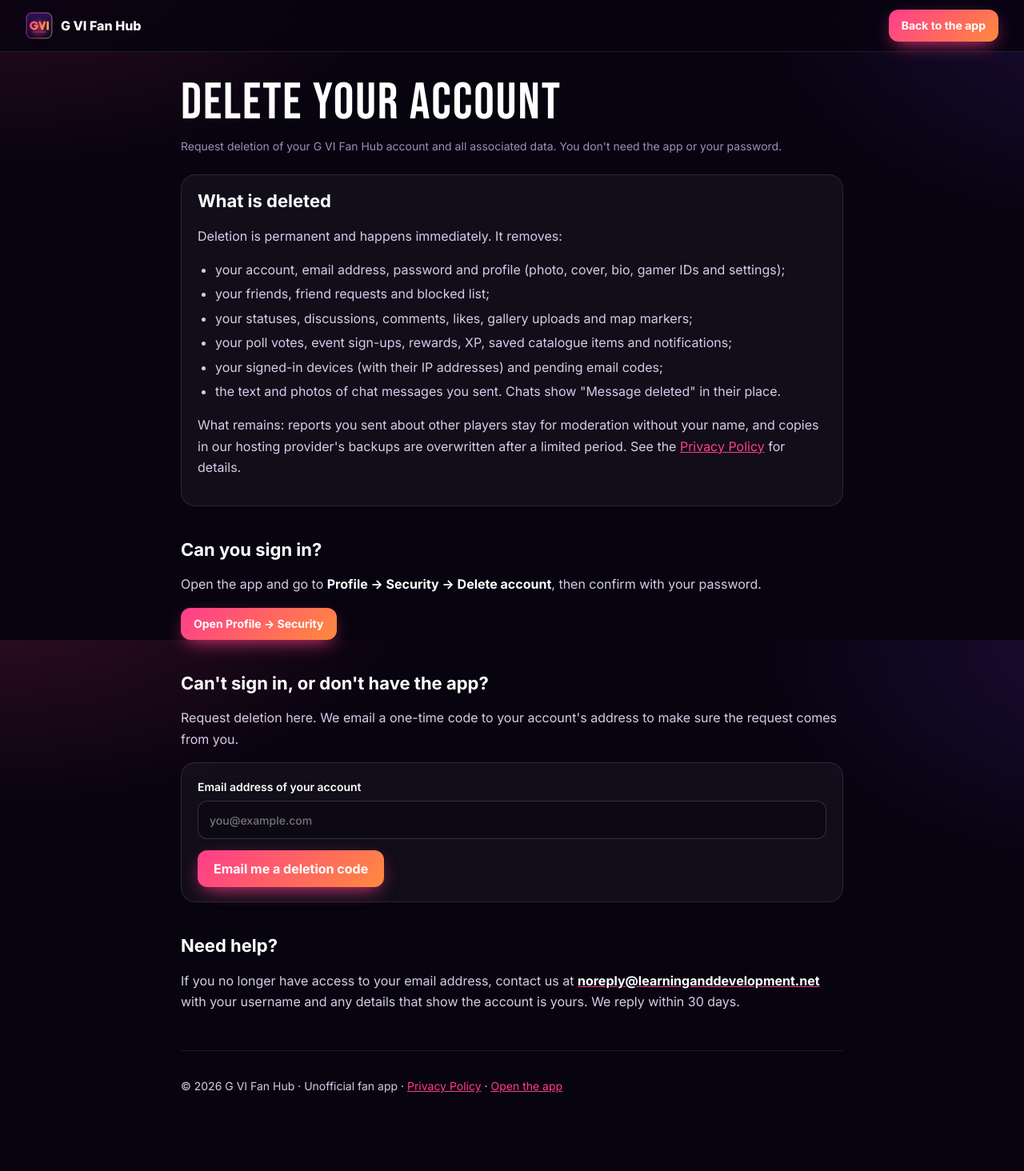
After one commit to gauravgosainleo/Application, a PHP site: page /delete-account.php in a window 1280 px wide. The commit adds this page. Shown: the whole page at 80% size. Run offline with PHP 8.4, Linux system fonts and the light colour scheme; data that the repository does not hold is empty; some libraries are stand-ins or nearby versions.

Commit message:
Add an account deletion request page
delete-account.php lets players delete their account and data without the
app or their password: they enter their email, confirm with a one-time
code sent to it, tick a confirmation box and the account is deleted at
once, followed by a confirmation email. Unknown emails get the same answer,
codes are rate-limited and single-use, and banned players can delete too.

- auth/delete-request and auth/delete-confirm API routes.
- One shared delete_user_account() for the player, the request page and
  the admin panel; it also removes the account's pending email codes.
- Linked from the login footer, Profile -> Security and the Privacy
  Policy; the public pages share assets/css/legal.css.
- README: the deletion URL for the Google Play listing.

Co-Authored-By: Claude Opus 5.5 <noreply@anthropic.com>
Claude-Session: https://claude.ai/code/session_01PmWVkmQgh1PNWbrKmKrYrU

```diff
--- a/web/app/lib/game.php
+++ b/web/app/lib/game.php
@@ -176,6 +176,39 @@ function deleted_user_card()
         'title' => null, 'frame' => null];
 }
 
+/* ------------------------------------------------- account deletion */
+
+/**
+ * Permanently deletes a player and their data (used by the player, the email-verified
+ * deletion request page and the admin panel). Most tables cascade on users.id; sent
+ * messages are blanked so chats stay readable, and owned groups pass to the next member.
+ */
+function delete_user_account(array $u)
+{
+    $id = (int)$u['id'];
+    $files = array_merge(
+        [$u['avatar'], $u['cover']],
+        q_col('SELECT image FROM statuses WHERE user_id = ?', [$id]),
+        q_col('SELECT file_path FROM gallery_items WHERE user_id = ?', [$id]),
+        q_col('SELECT cover_image FROM discussions WHERE user_id = ?', [$id]),
+        q_col('SELECT attachment FROM messages WHERE user_id = ?', [$id])
+    );
+    foreach (q_col("SELECT cm.conversation_id FROM conversation_members cm JOIN conversations c ON c.id = cm.conversation_id
+        WHERE cm.user_id = ? AND cm.role = 'owner' AND c.type = 'group'", [$id]) as $cid) {
+        $next = q_val('SELECT user_id FROM conversation_members WHERE conversation_id = ? AND user_id <> ? ORDER BY joined_at ASC LIMIT 1', [$cid, $id]);
+        if ($next) {
+            q("UPDATE conversation_members SET role = 'owner' WHERE conversation_id = ? AND user_id = ?", [$cid, $next]);
+        }
+    }
+    q('UPDATE messages SET body = NULL, attachment = NULL, deleted_at = ? WHERE user_id = ?', [now(), $id]);
+    q("DELETE FROM auth_sessions WHERE subject_type = 'user' AND subject_id = ?", [$id]);
+    q('DELETE FROM email_otps WHERE email = ?', [strtolower($u['email'])]);
+    q('DELETE FROM users WHERE id = ?', [$id]);
+    foreach ($files as $f) {
+        Upload::delete($f);
+    }
+}
+
 /* ------------------------------------------------- friends & blocks */
 
 function pair_key($a, $b)
--- a/web/app/lib/helpers.php
+++ b/web/app/lib/helpers.php
@@ -419,6 +419,17 @@ function setting($key, $default = null)
     return array_key_exists($key, $all) && $all[$key] !== null ? $all[$key] : $default;
 }
 
+/** Address for privacy questions and data requests: Admin -> Settings, else the OTP sender. */
+function privacy_contact_email()
+{
+    try {
+        $contact = trim((string)setting('contact_email', ''));
+    } catch (Throwable $e) {
+        $contact = '';
+    }
+    return $contact !== '' && valid_email($contact) ? $contact : (string)cfg('mail.from_email', '');
+}
+
 function set_setting($key, $value)
 {
     q('INSERT INTO settings (`key`, `value`, updated_at) VALUES (?, ?, ?)
--- a/web/app/lib/mailer.php
+++ b/web/app/lib/mailer.php
@@ -218,6 +218,10 @@ function send_otp_email($email, $name, $code, $purpose)
         $subject = $code . ' is your ' . $app . ' password reset code';
         $html = mail_layout('Reset your password', $greeting . "\nUse this one-time code to set a new password:", $code,
             "The code expires in {$minutes} minutes. If you didn't request a reset, your password is still safe and you can ignore this email.");
+    } elseif ($purpose === 'delete') {
+        $subject = $code . ' is your ' . $app . ' account deletion code';
+        $html = mail_layout('Delete your account', $greeting . "\nSomeone (hopefully you) asked to permanently delete your account and its data. Enter this code to confirm:", $code,
+            "The code expires in {$minutes} minutes. If you didn't ask for this, ignore this email and your account stays as it is.");
     } else {
         $subject = $code . ' is your ' . $app . ' login code';
         $html = mail_layout('Your login code', $greeting . "\nSomeone (hopefully you) is signing in to your account. Enter this code to continue:", $code,
--- /dev/null
+++ b/web/assets/css/legal.css
@@ -0,0 +1,66 @@
+/* Public pages outside the app (privacy policy, account deletion). */
+@font-face { font-family: 'Inter'; font-weight: 400 800; font-display: swap; src: url('../fonts/inter-latin.woff2') format('woff2'); }
+@font-face { font-family: 'Bebas Neue'; font-weight: 400; font-display: swap; src: url('../fonts/bebas-neue-latin.woff2') format('woff2'); }
+:root { --bg: #07030f; --panel: rgba(255, 255, 255, .045); --line: rgba(255, 255, 255, .1); --text: #f6f2ff; --text-2: #d5cdea; --muted: #9b90b9; --primary: #ff3d8b; --primary-2: #ff8a3d; }
+* { box-sizing: border-box; }
+html { scroll-behavior: smooth; -webkit-text-size-adjust: 100%; }
+body { margin: 0; background: var(--bg); color: var(--text-2); font: 16px/1.65 Inter, system-ui, -apple-system, 'Segoe UI', Roboto, sans-serif;
+  background-image: radial-gradient(900px 500px at 0% -10%, rgba(255, 61, 139, .18), transparent 60%), radial-gradient(800px 500px at 110% 0%, rgba(124, 58, 237, .18), transparent 60%); background-attachment: fixed; }
+a { color: var(--primary); }
+a:hover { color: #ff6fa8; }
+.top { position: sticky; top: 0; z-index: 5; display: flex; align-items: center; justify-content: space-between; gap: 12px; padding: 12px clamp(16px, 4vw, 32px);
+  background: rgba(7, 3, 15, .82); border-bottom: 1px solid var(--line); backdrop-filter: blur(14px); -webkit-backdrop-filter: blur(14px); }
+.brand { display: flex; align-items: center; gap: 10px; color: #fff; text-decoration: none; font-weight: 800; }
+.brand img { width: 34px; height: 34px; }
+.back { display: inline-flex; align-items: center; min-height: 40px; padding: 0 16px; border-radius: 12px; color: #fff; text-decoration: none; font-weight: 700; font-size: 14px;
+  background: linear-gradient(135deg, var(--primary), var(--primary-2)); box-shadow: 0 8px 24px -8px var(--primary); }
+.back:hover { color: #fff; filter: brightness(1.06); }
+main { max-width: 860px; margin: 0 auto; padding: 32px 16px 80px; }
+h1 { margin: 0; color: #fff; font-family: 'Bebas Neue', Impact, sans-serif; font-weight: 400; font-size: clamp(42px, 8vw, 64px); line-height: 1; letter-spacing: .03em; }
+.meta { margin: 10px 0 24px; color: var(--muted); font-size: 14px; }
+h2 { margin: 40px 0 10px; color: #fff; font-size: 22px; line-height: 1.3; scroll-margin-top: 80px; }
+h3 { margin: 22px 0 6px; color: #fff; font-size: 17px; }
+p, li { color: var(--text-2); }
+ul { padding-left: 22px; }
+li { margin: 4px 0; }
+strong { color: #fff; }
+.card { padding: 18px 20px; border-radius: 18px; background: var(--panel); border: 1px solid var(--line); }
+.card ul { margin: 6px 0 0; }
+.summary { border-color: rgba(255, 61, 139, .35); background: linear-gradient(180deg, rgba(255, 61, 139, .1), rgba(255, 255, 255, .02)); }
+.duty { border-color: rgba(255, 194, 77, .45); background: linear-gradient(180deg, rgba(255, 194, 77, .1), rgba(255, 255, 255, .02)); }
+.toc { columns: 2 240px; column-gap: 24px; margin: 0; padding-left: 20px; font-size: 15px; }
+.toc li { break-inside: avoid; }
+.table-wrap { overflow-x: auto; margin: 10px 0; border-radius: 14px; border: 1px solid var(--line); }
+table { width: 100%; border-collapse: collapse; font-size: 14.5px; min-width: 520px; }
+th, td { padding: 10px 14px; text-align: left; vertical-align: top; border-bottom: 1px solid var(--line); }
+th { color: #fff; background: rgba(255, 255, 255, .05); font-size: 13px; letter-spacing: .04em; text-transform: uppercase; }
+tr:last-child td { border-bottom: 0; }
+code { padding: 1px 6px; border-radius: 6px; background: rgba(255, 255, 255, .08); color: #fff; font-size: .92em; word-break: break-all; }
+footer { margin-top: 48px; padding-top: 18px; border-top: 1px solid var(--line); color: var(--muted); font-size: 14px; }
+@media print {
+  body { background: #fff; color: #000; }
+  .top { display: none; }
+  h1, h2, h3, strong, p, li, td, th { color: #000 !important; }
+  .card, .table-wrap { border-color: #999; background: none; }
+}
+
+/* account deletion form */
+h2.first { margin-top: 0; }
+.back.inline { display: inline-flex; }
+.form { display: flex; flex-direction: column; gap: 14px; margin: 14px 0; }
+.form[hidden], .done[hidden], .alert[hidden] { display: none; }
+.field { display: flex; flex-direction: column; gap: 6px; color: #fff; font-weight: 600; font-size: 14px; }
+.field input { height: 48px; padding: 0 14px; border-radius: 12px; border: 1px solid rgba(255, 255, 255, .16); background: rgba(10, 6, 18, .6); color: #fff; font: inherit; font-weight: 500; outline: none; }
+.field input:focus { border-color: var(--primary); box-shadow: 0 0 0 3px rgba(255, 61, 139, .22); }
+.check { display: flex; align-items: flex-start; gap: 10px; font-size: 14px; color: var(--text-2); cursor: pointer; }
+.check input { flex: none; width: 18px; height: 18px; margin-top: 2px; accent-color: var(--primary); }
+.btn { align-self: flex-start; min-height: 46px; padding: 0 20px; border: 0; border-radius: 12px; color: #fff; font: inherit; font-weight: 700; cursor: pointer;
+  background: linear-gradient(135deg, var(--primary), var(--primary-2)); box-shadow: 0 8px 24px -8px var(--primary); }
+.btn.danger { background: #e11d48; box-shadow: 0 8px 24px -8px #e11d48; }
+.btn:disabled { opacity: .6; cursor: wait; }
+.actions { display: flex; align-items: center; gap: 16px; flex-wrap: wrap; }
+.link { padding: 0; border: 0; background: none; color: var(--primary); font: inherit; font-size: 14px; font-weight: 600; cursor: pointer; }
+.sent { margin: 0; }
+.alert { margin: 12px 0; padding: 12px 16px; border-radius: 12px; border: 1px solid rgba(244, 63, 94, .45); background: rgba(244, 63, 94, .12); color: #fecdd3; }
+.alert.ok { border-color: rgba(52, 211, 153, .45); background: rgba(52, 211, 153, .12); color: #a7f3d0; }
+.done { border-color: rgba(52, 211, 153, .45); background: linear-gradient(180deg, rgba(52, 211, 153, .12), rgba(255, 255, 255, .02)); margin: 14px 0; }
--- a/web/assets/js/pages/auth.js
+++ b/web/assets/js/pages/auth.js
@@ -50,7 +50,7 @@ export function renderAuth(root, { message, onLoggedIn, onBanned }) {
           <div class="auth-body"></div>
           <div class="gvi-auth-foot">
             <span>Unofficial fan app. Not affiliated with Rockstar Games or Take-Two Interactive.</span>
-            <span class="gvi-auth-links"><a href="privacy.php" class="privacy-link">${icon('lock')}Privacy</a><a href="admin/" class="admin-link">${icon('shield')}Admin login</a><a class="apk-link" href="downloads/gvi-fan-hub.apk" download>${icon('phone')}Android app</a></span>
+            <span class="gvi-auth-links"><a href="privacy.php" class="privacy-link">${icon('lock')}Privacy</a><a href="delete-account.php" class="delete-link">${icon('trash')}Delete account</a><a href="admin/" class="admin-link">${icon('shield')}Admin login</a><a class="apk-link" href="downloads/gvi-fan-hub.apk" download>${icon('phone')}Android app</a></span>
           </div>
         </div>
       </section>
--- a/web/assets/js/pages/profile.js
+++ b/web/assets/js/pages/profile.js
@@ -238,6 +238,7 @@ export async function render({ el, params, query }) {
             <h3>${icon('alert')} Delete account</h3>
             <p class="muted">Permanently deletes your profile, messages, markers, discussions and uploads. This cannot be undone.</p>
             <button class="gvi-btn danger" data-act="delete-account">${icon('trash')}Delete my account</button>
+            <a class="acct-link" href="delete-account.php">${icon('mail')}Forgot your password? Delete with an email code instead</a>
           </section>
         </div>`;
       loadSessions($('.sessions', body));
--- /dev/null
+++ b/web/delete-account.php
@@ -0,0 +1,182 @@
+<?php
+/*
+ * G VI Fan Hub - account deletion request page (public, no app or password needed).
+ * Players prove the account is theirs with a one-time code sent to its email, then the
+ * account and its data are deleted at once (api: auth/delete-request, auth/delete-confirm).
+ * This is the "delete account" link for the Google Play listing.
+ */
+
+require __DIR__ . '/app/bootstrap.php';
+
+function pp_e($s)
+{
+    return htmlspecialchars((string)$s, ENT_QUOTES, 'UTF-8');
+}
+
+$appName = cfg('app.name', 'G VI Fan Hub');
+$contact = privacy_contact_email();
+
+header('Content-Type: text/html; charset=utf-8');
+header('Cache-Control: no-cache');
+?><!doctype html>
+<html lang="en">
+<head>
+<meta charset="utf-8">
+<meta name="viewport" content="width=device-width, initial-scale=1, viewport-fit=cover">
+<title>Delete your account · <?= pp_e($appName) ?></title>
+<meta name="description" content="Request deletion of your <?= pp_e($appName) ?> account and all associated data.">
+<meta name="robots" content="noindex">
+<meta name="theme-color" content="#07030f">
+<meta name="color-scheme" content="dark">
+<link rel="icon" href="assets/img/icons/favicon-32.png" sizes="32x32" type="image/png">
+<link rel="stylesheet" href="assets/css/legal.css">
+</head>
+<body>
+<header class="top">
+  <a class="brand" href="./"><img src="assets/img/logo.svg" alt=""><span><?= pp_e($appName) ?></span></a>
+  <a class="back" href="./">Back to the app</a>
+</header>
+<main>
+  <h1>Delete your account</h1>
+  <p class="meta">Request deletion of your <?= pp_e($appName) ?> account and all associated data. You don't need the app or your password.</p>
+
+  <section class="card">
+    <h2 class="first">What is deleted</h2>
+    <p>Deletion is permanent and happens immediately. It removes:</p>
+    <ul>
+      <li>your account, email address, password and profile (photo, cover, bio, gamer IDs and settings);</li>
+      <li>your friends, friend requests and blocked list;</li>
+      <li>your statuses, discussions, comments, likes, gallery uploads and map markers;</li>
+      <li>your poll votes, event sign-ups, rewards, XP, saved catalogue items and notifications;</li>
+      <li>your signed-in devices (with their IP addresses) and pending email codes;</li>
+      <li>the text and photos of chat messages you sent. Chats show "Message deleted" in their place.</li>
+    </ul>
+    <p>What remains: reports you sent about other players stay for moderation without your name, and copies in our hosting provider's backups are overwritten after a limited period. See the <a href="privacy.php#retention">Privacy Policy</a> for details.</p>
+  </section>
+
+  <h2>Can you sign in?</h2>
+  <p>Open the app and go to <strong>Profile → Security → Delete account</strong>, then confirm with your password.</p>
+  <p><a class="back inline" href="./#/profile?tab=security">Open Profile → Security</a></p>
+
+  <h2>Can't sign in, or don't have the app?</h2>
+  <p>Request deletion here. We email a one-time code to your account's address to make sure the request comes from you.</p>
+
+  <form class="card form" id="del-request" novalidate>
+    <label class="field"><span>Email address of your account</span>
+      <input type="email" name="email" autocomplete="email" required maxlength="190" placeholder="you@example.com"></label>
+    <button class="btn" type="submit">Email me a deletion code</button>
+  </form>
+
+  <form class="card form" id="del-confirm" hidden novalidate>
+    <p class="sent">If an account uses <strong data-email></strong>, we've sent it a 6-digit code. It is valid for 10 minutes; check your spam folder too.</p>
+    <label class="field"><span>Deletion code</span>
+      <input name="otp" inputmode="numeric" autocomplete="one-time-code" maxlength="6" pattern="[0-9]{6}" required placeholder="6-digit code"></label>
+    <label class="check"><input type="checkbox" name="confirm"><span>I understand that my account and its data will be permanently deleted. This can't be undone.</span></label>
+    <div class="actions">
+      <button class="btn danger" type="submit">Delete my account permanently</button>
+      <button class="link" type="button" data-act="restart">Use a different email</button>
+      <button class="link" type="button" data-act="resend">Send a new code</button>
+    </div>
+  </form>
+
+  <section class="card done" id="del-done" hidden>
+    <h2 class="first">Your account has been deleted</h2>
+    <p>Your account and its data have been permanently removed, and we've emailed a confirmation. You can create a new account at any time.</p>
+  </section>
+
+  <p class="alert" id="del-alert" role="alert" hidden></p>
+
+  <h2>Need help?</h2>
+  <p>If you no longer have access to your email address, contact us<?php if ($contact !== ''): ?> at <a href="mailto:<?= pp_e($contact) ?>?subject=<?= rawurlencode($appName . ' account deletion request') ?>"><strong><?= pp_e($contact) ?></strong></a><?php endif; ?> with your username and any details that show the account is yours. We reply within 30 days.</p>
+
+  <footer>
+    <p>© <?= gmdate('Y') ?> <?= pp_e($appName) ?> · Unofficial fan app · <a href="privacy.php">Privacy Policy</a> · <a href="./">Open the app</a></p>
+  </footer>
+</main>
+<script>
+(function () {
+  var request = document.getElementById('del-request');
+  var confirmForm = document.getElementById('del-confirm');
+  var done = document.getElementById('del-done');
+  var alertBox = document.getElementById('del-alert');
+  var email = '';
+
+  function say(msg, ok) {
+    alertBox.hidden = !msg;
+    alertBox.textContent = msg || '';
+    alertBox.className = 'alert' + (ok ? ' ok' : '');
+    if (msg) alertBox.scrollIntoView({ behavior: 'smooth', block: 'nearest' });
+  }
+
+  function post(route, body) {
+    return fetch('api/index.php?r=' + route, {
+      method: 'POST',
+      credentials: 'same-origin',
+      headers: { 'Content-Type': 'application/json', 'X-Requested-With': 'GVI' },
+      body: JSON.stringify(body)
+    }).then(function (res) {
+      return res.json().catch(function () {
+        throw new Error('Server error (' + res.status + '). Please try again.');
+      });
+    }).then(function (json) {
+      if (!json.ok) throw new Error(json.error || 'Something went wrong. Please try again.');
+      return json.data;
+    }, function (err) {
+      throw err instanceof Error && err.message ? err : new Error('Network error. Check your connection and try again.');
+    });
+  }
+
+  function busy(btn, on) {
+    btn.disabled = on;
+    if (on) { btn.dataset.label = btn.textContent; btn.textContent = 'Please wait…'; }
+    else if (btn.dataset.label) { btn.textContent = btn.dataset.label; }
+  }
+
+  function sendCode(btn) {
+    say('');
+    busy(btn, true);
+    return post('auth/delete-request', { email: email }).then(function () {
+      confirmForm.querySelector('[data-email]').textContent = email;
+      request.hidden = true;
+      confirmForm.hidden = false;
+      confirmForm.otp.focus();
+    }).catch(function (err) { say(err.message); }).then(function () { busy(btn, false); });
+  }
+
+  request.addEventListener('submit', function (e) {
+    e.preventDefault();
+    email = request.email.value.trim().toLowerCase();
+    if (!/^\S+@\S+\.\S+$/.test(email)) return say('Enter the email address of your account.');
+    sendCode(request.querySelector('button'));
+  });
+
+  confirmForm.addEventListener('submit', function (e) {
+    e.preventDefault();
+    var otp = confirmForm.otp.value.replace(/\D/g, '');
+    if (otp.length !== 6) return say('Enter the 6-digit code from the email.');
+    if (!confirmForm.confirm.checked) return say('Tick the box to confirm the permanent deletion.');
+    var btn = confirmForm.querySelector('button[type=submit]');
+    say('');
+    busy(btn, true);
+    post('auth/delete-confirm', { email: email, otp: otp, confirm: true }).then(function () {
+      confirmForm.hidden = true;
+      done.hidden = false;
+      done.scrollIntoView({ behavior: 'smooth', block: 'center' });
+    }).catch(function (err) { say(err.message); busy(btn, false); });
+  });
+
+  confirmForm.addEventListener('click', function (e) {
+    var act = e.target.getAttribute('data-act');
+    if (act === 'restart') {
+      say('');
+      confirmForm.hidden = true;
+      request.hidden = false;
+      request.email.focus();
+    } else if (act === 'resend') {
+      sendCode(e.target).then(function () { if (alertBox.hidden) say('A new code is on its way.', true); });
+    }
+  });
+})();
+</script>
+</body>
+</html>
```
Also changed, not shown: web/app/api/admin/users.php (+1 -20 lines), web/app/api/auth.php (+48 -0 lines), web/app/api/profile.php (+1 -22 lines), web/privacy.php (+4 -57 lines), README.md.
